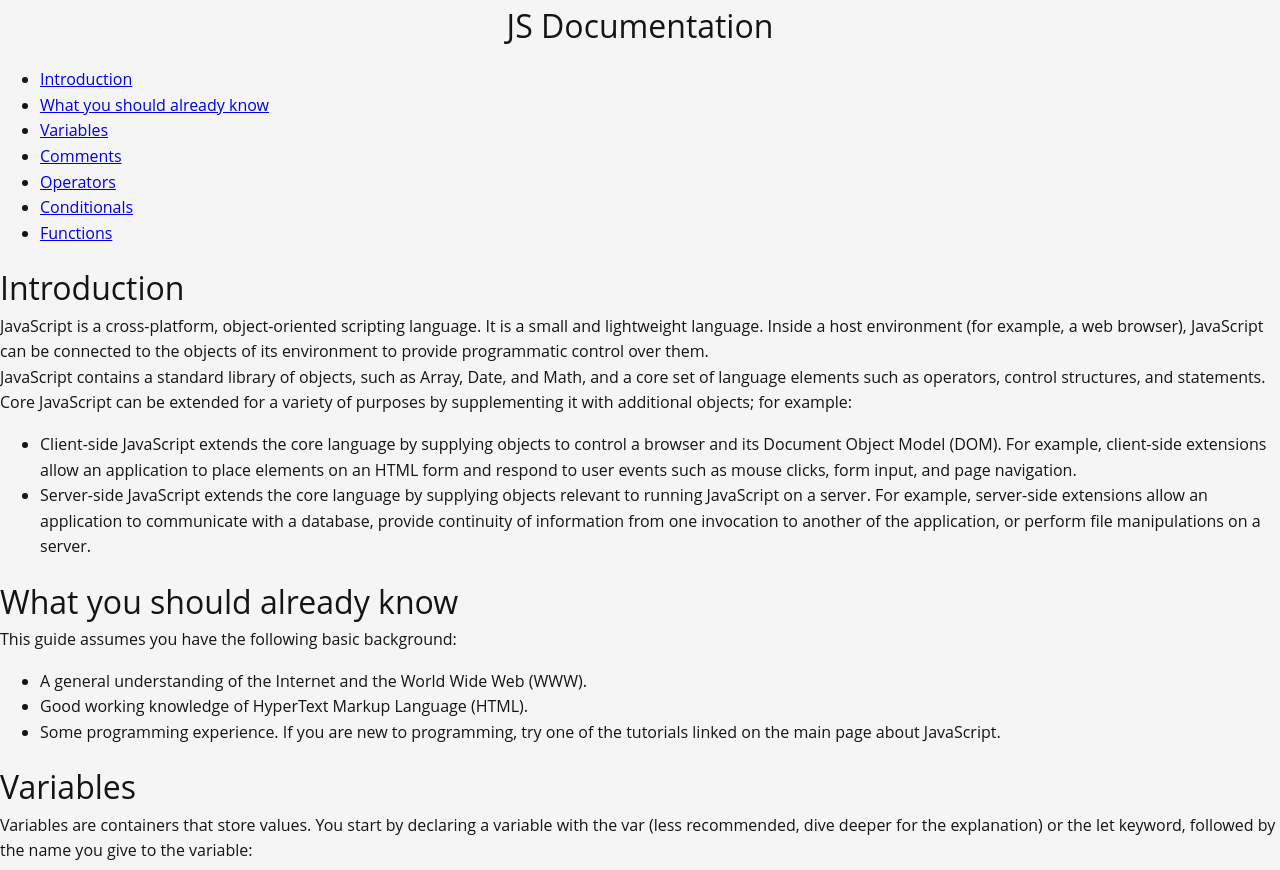
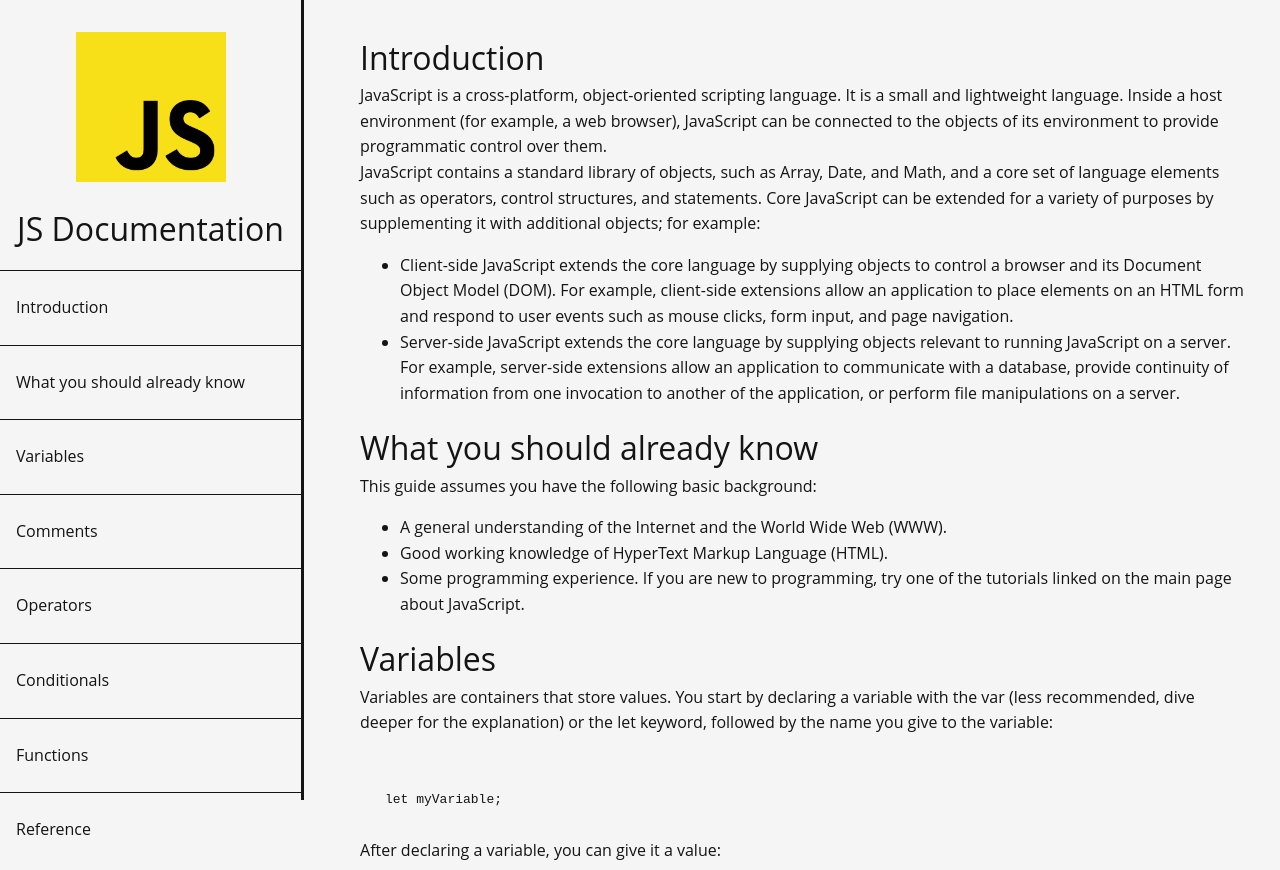
Before and after one commit to Norwyx/FCC-Technical-Documentation-Page, a plain HTML site: page index.html in a window 1280 px wide. Shown: the top 870 px of the page. Drawn offline with Linux system fonts and the light colour scheme.

Commit message:
Styled the page

```diff
--- a/css/main.css
+++ b/css/main.css
@@ -37,6 +37,76 @@ header {
     text-align: center;
 }
 
+/* Navbar */
+nav header {
+    padding-top: 0.3rem;
+}
+
+#img-div {
+    display: flex;
+    align-items: center;
+    justify-content: center;
+    margin: 2rem auto 1rem auto;
+}
+
+#nav-logo {
+    max-width: 150px;
+    max-height: 150px;
+    height: 100%;
+    width: 100%;
+}
+
+#navbar {
+    position: fixed;
+    top: 0px;
+    left: 0px;
+    width: 19rem;
+    height: 100%;
+    border-right: solid;
+    border-color: var(--black-clr);
+}
+
+#navbar ul {
+    padding: 0;
+}
+
+#navbar li {
+    color: var(--black-clr);
+    border-top: 1px solid;
+    list-style: none;
+    position: relative;
+    width: 100%;
+}
+
+#navbar a {
+    display: block;
+    padding: 1.5rem 1rem;
+    color: var(--black-clr);
+    text-decoration: none;
+    cursor: pointer;
+}
+
+/* Main doc */
 #main-doc header {
     text-align: left;
 }
+
+#main-doc {
+    margin-left: 20.5rem;
+    padding: 2rem;
+    position: absolute;
+}
+
+code {
+    display: block;
+  text-align: left;
+  white-space: pre-line;
+  position: relative;
+  word-break: normal;
+  word-wrap: normal;
+  line-height: 2;
+  background-color: var(--white-clr);
+  padding: 15px;
+  margin: 10px;
+  border-radius: 5px;
+}
--- a/index.html
+++ b/index.html
@@ -14,16 +14,20 @@
 </head>
 
 <body>
-    <nav id="nav-bar">
+    <nav id="navbar">
+        <div id="img-div">
+            <img id="nav-logo" src="/images/js-logo.png" alt="Javascript Logo">
+        </div>
         <header id="title">JS Documentation</header>
         <ul>
             <li><a class="nav-link" href="#introduction">Introduction</a></li>
-            <li><a class="nav-link" href="#what-you-should-already-know">What you should already know</a></li>
+            <li><a class="nav-link" href="#what_you_should_already_know">What you should already know</a></li>
             <li><a class="nav-link" href="#variables">Variables</a></li>
             <li><a class="nav-link" href="#comments">Comments</a></li>
             <li><a class="nav-link" href="#operators">Operators</a></li>
             <li><a class="nav-link" href="#conditionals">Conditionals</a></li>
             <li><a class="nav-link" href="#functions">Functions</a></li>
+            <li><a class="nav-link" href="#reference">Reference</a></li>
         </ul>
     </nav>
 
@@ -50,7 +54,7 @@
                 </div>
         </section>
 
-            <section id="what-you-should-already-know" class="main-section">
+        <section id="what_you_should_already_know" class="main-section">
                 <header>
                     What you should already know
                 </header>
@@ -208,6 +212,18 @@
                     </code>
                 </div>
         </section>
+
+        <section id="reference" class="main-section">
+                <header>
+                    Reference
+                </header>
+
+                <div class="information">
+                    <p>
+                        All the information on this page was taken from <a href="https://developer.mozilla.org/en-US/docs/Web/JavaScript/Guide">MDN</a>
+                    </p>
+                </div>
+        </section>
     </main>
     <script src="https://cdn.freecodecamp.org/testable-projects-fcc/v1/bundle.js"></script>
 </body>
```
Lines whose indentation alone changed are shown as unchanged.
